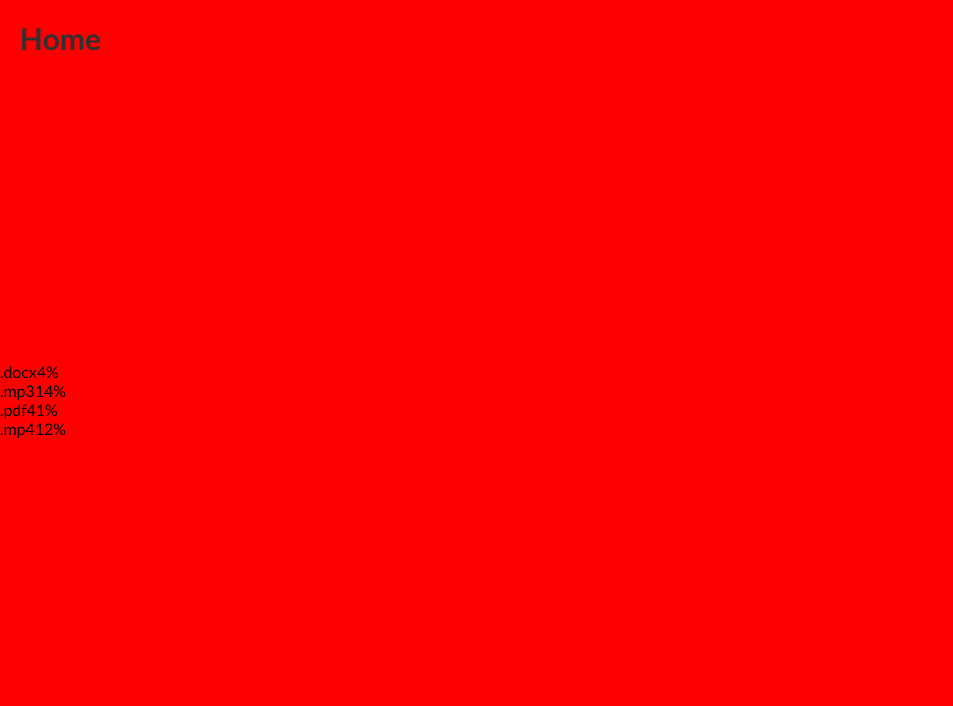
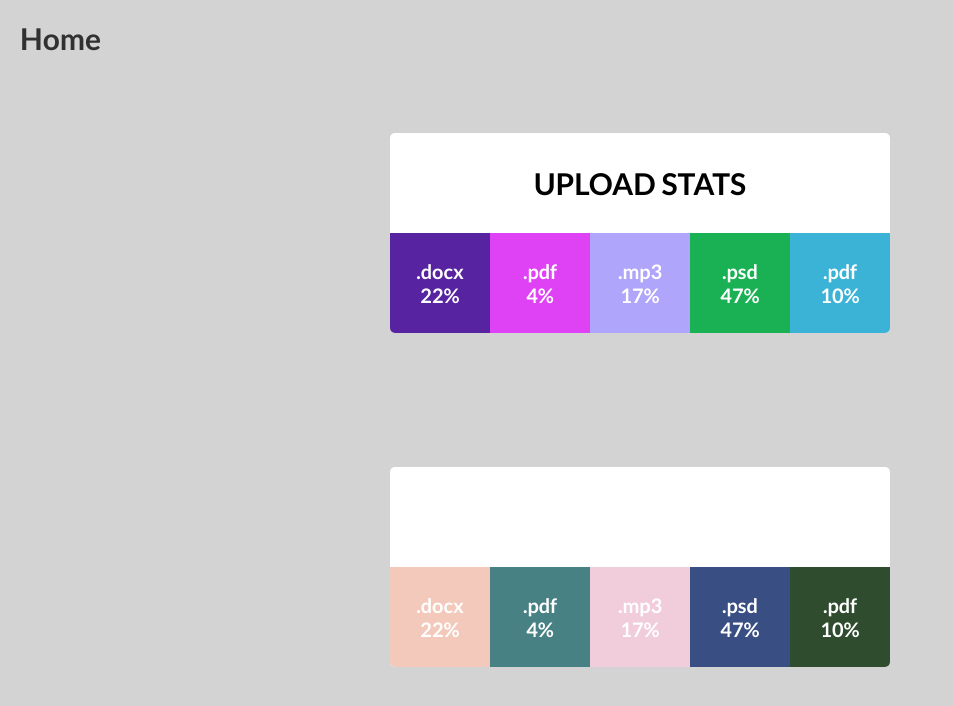
Before and after one commit to PPTZZ/goit-react-hw-01-components, a React (Vite) app: page /statistics in a window 1280 px wide. Shown: the top 706 px of the page, without its empty margins (0-953 px from the left). Built offline with nearby package versions, Linux system fonts and the light colour scheme.

Commit message:
finished task 2

```diff
--- a/src/components/Statistics.jsx
+++ b/src/components/Statistics.jsx
@@ -1,29 +1,37 @@
-/* eslint-disable react/prop-types */
-const Statistics = ({title, stats}) => {
-	return (
-		<>
-			<section className='statistics'>
-				<h2 className='title'>{title}</h2>
-				<ul className='stat-list'>
-					<li className='item'>
-						<span className='label'>.docx</span>
-						<span className='percentage'>4%</span>
-					</li>
-					<li className='item'>
-						<span className='label'>.mp3</span>
-						<span className='percentage'>14%</span>
-					</li>
-					<li className='item'>
-						<span className='label'>.pdf</span>
-						<span className='percentage'>41%</span>
-					</li>
-					<li className='item'>
-						<span className='label'>.mp4</span>
-						<span className='percentage'>12%</span>
-					</li>
-				</ul>
-			</section>
-		</>
-	);
+import PropTypes from 'prop-types';
+import statStyle from '../css/components/Statistics.module.css';
+
+const setRandomHexColor = () => {
+  return `#${Math.floor(Math.random() * 16777215)
+    .toString(16)
+    .padStart(6, 0)}`;
+};
+
+const Statistics = ({ title, stats }) => {
+  const statsItems = stats.map(data => {
+    return (
+      <li
+        className={statStyle.item}
+        key={data.id}
+        style={{ backgroundColor: setRandomHexColor() }}>
+        <span>{data.label}</span>
+        <span>{data.percentage}%</span>
+      </li>
+    );
+  });
+
+  return (
+    <>
+      <section className={statStyle.statistics}>
+        <h2 className={statStyle.title}>{title}</h2>
+        <ul className={statStyle.statList}>{statsItems}</ul>
+      </section>
+    </>
+  );
+};
+
+Statistics.propTypes = {
+  title: PropTypes.string,
+  stats: PropTypes.array.isRequired,
 };
 export default Statistics;
--- /dev/null
+++ b/src/css/components/Statistics.module.css
@@ -0,0 +1,37 @@
+.statistics{
+    display: flex;
+    flex-direction: column;
+    background-color: #fff;
+    width: 31.25rem;
+    height: 12.5rem;
+    border-radius: 5px;
+    overflow: hidden;
+}
+
+.title{
+    width: 100%;
+    height: 100px;
+    display: flex;
+    align-items: center;
+    justify-content: center;
+    font-weight: 700;
+    font-size: 30px;
+    text-transform: uppercase;
+}
+
+.statList{
+    display: flex;
+    list-style: none;
+}
+
+.item{
+    height: 100px;
+    width: 100px;
+    display: flex;
+    align-items: center;
+    justify-content: center;
+    flex-direction: column;
+    font-size: 20px;
+    font-weight: 700;
+    color: #fff;
+}
--- a/src/css/pages/StatisticsPag.module.css
+++ b/src/css/pages/StatisticsPag.module.css
@@ -2,6 +2,8 @@
     height: 100vh;
     width: 100vw;
     display: flex;
+    flex-direction: column;
+    justify-content: space-evenly;
     align-items: center;
-    background-color: red;
+    background-color: #d3d3d3;
 }
--- a/src/pages/StatisticsPag.jsx
+++ b/src/pages/StatisticsPag.jsx
@@ -7,7 +7,8 @@ const StatisticsPag = () => {
 		return (
 		<div className={style.statsPag}>
 			<Link to='/' className='link'>Home</Link>
-			<Statistics title='' stats={data}/>
+			<Statistics title='Upload stats' stats={data}/>
+			<Statistics  stats={data}/>
 		</div>
 	);
 };
--- a/vite.config.js
+++ b/vite.config.js
@@ -3,6 +3,6 @@ import react from '@vitejs/plugin-react-swc'
 
 // https://vitejs.dev/config/
 export default defineConfig({
-  base: "./",
+  base: "/",
   plugins: [react()],
 })
```
Also changed, not shown: src/css/components/Statistics. module.css (deleted).
